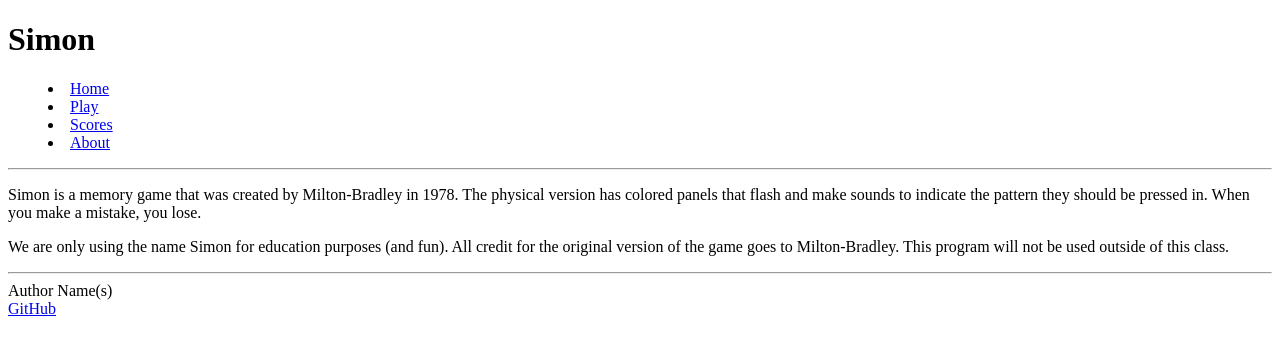
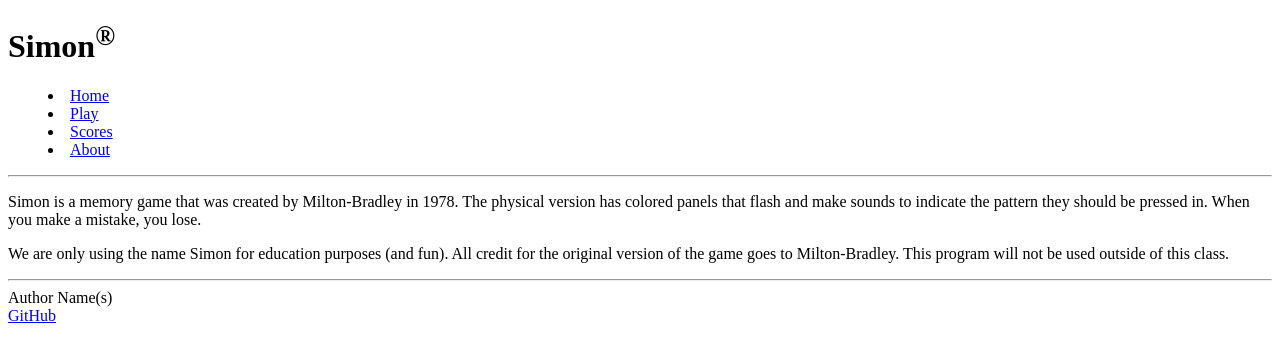
Before and after one commit to hhellwig/simon, a plain HTML site: page about.html in a window 1280 px wide. Drawn offline with Linux system fonts and the light colour scheme.

```diff
--- a/about.html
+++ b/about.html
@@ -8,7 +8,7 @@
     </head>
     <body>
         <header>
-            <h1>Simon</h1>
+            <h1>Simon<sup>&reg;</sup></h1>
 
             <nav>
                 <menu>
```
Also changed, not shown: index.html (+1 -1 lines), play.html (+1 -1 lines), scores.html (+1 -1 lines).
